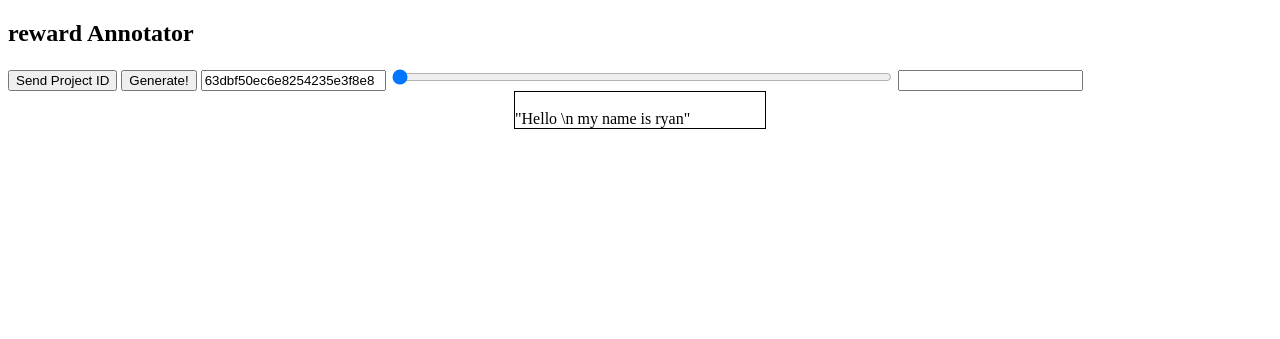
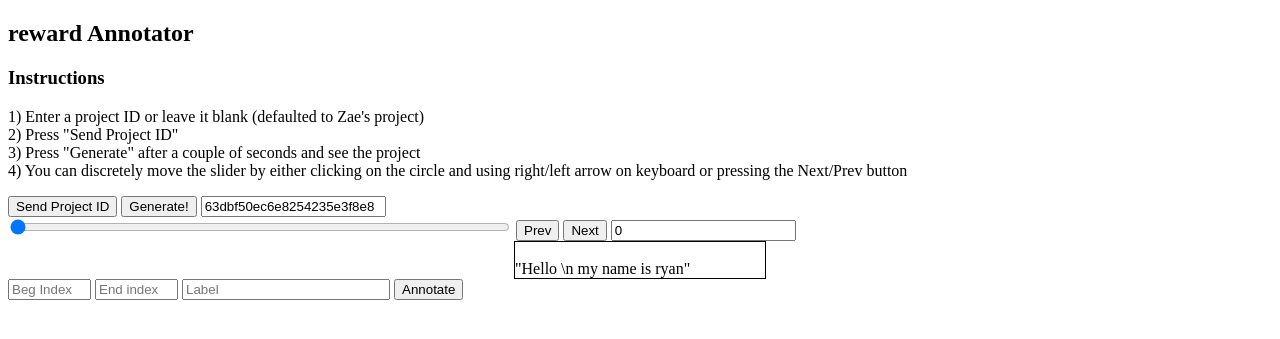
Before and after one commit to kooryan/reward-annotation-tool, a Flask app: page / in a window 1280 px wide. Shown: the top 339 px of the page. Run offline with Flask 2, Linux system fonts and the light colour scheme.

Commit message:
Additional edits

```diff
--- a/templates/index.html
+++ b/templates/index.html
@@ -7,12 +7,24 @@
 </head>
 <body>
     <h2>reward Annotator</h2>
+    <h3>Instructions</h3>
+    <p>
+        1) Enter a project ID or leave it blank (defaulted to Zae's project) <br>
+        2) Press "Send Project ID" <br>
+        3) Press "Generate" after a couple of seconds and see the project <br>
+        4) You can discretely move the slider by either clicking on the circle and using right/left arrow on keyboard or pressing the Next/Prev button
+    </p>
+
+
     <button type="button" onclick="retrieveProject()">Send Project ID</button>
     <button type="button" onclick="generateText()">Generate!</button>
     <input type="text" id="projectID" name="projectID" placeholder="projectID" value="63dbf50ec6e8254235e3f8e8">
+    <br>
+    <input style="width: 500px;" id="player" type="range" min="0" max="100" step="1" value="0" onchange="updateTextInput(this.value);"/>
+    <button type="button" onclick="decrementSlider()">Prev</button>
+    <button type="button" onclick="incrementSlider()">Next</button>
+    <input type="text" id="textInput" value="0">
 
-    <input style="width: 500px;" id="player" type="range" min="0" max="100" step="1" value="0" onchange="updateTextInput(this.value);"/>
-    <input type="text" id="textInput" value="">
 
     <div id="displayContent" class="displayContent" style="white-space: pre-line; width: 750px; border: 1px solid black;">
         "Hello \n my name is ryan"
@@ -26,7 +38,28 @@
         let slider = document.getElementById("player");
         let contentDisplay = document.getElementById("displayContent");
 
-        slider.addEventListener("input",event => {
+        function resetSlider() {
+            slider.value = 0;
+            document.getElementById('textInput').value = slider.value;
+        }
+
+        function decrementSlider() {
+            slider.value--;
+            document.getElementById('textInput').value = slider.value;
+
+            var idx = slider.value;
+            contentDisplay.textContent = content[idx][2];
+        }
+
+        function incrementSlider() {
+            slider.value++;
+            document.getElementById('textInput').value = slider.value;
+
+            var idx = slider.value;
+            contentDisplay.textContent = content[idx][2];
+        }
+
+        slider.addEventListener("input", event => {
             var idx = event.target.value;
             console.log(idx);
             contentDisplay.textContent = content[idx][2];
@@ -41,9 +74,11 @@
             console.log(message[0][2]);
             content = message;
 
-            console.log(message.length)
-            contentDisplay.textContent = content[0][2]
-            slider.max = message.length-1
+            console.log(message.length);
+            contentDisplay.textContent = content[0][2];
+            slider.max = message.length-1;
+
+            resetSlider();
         }
 
         async function retrieveProject() {
@@ -69,7 +104,12 @@
         function updateTextInput(val) {
           document.getElementById('textInput').value = val;
         }
+    </script>
 
-    </script>
+    <input type="text" id="startingAnnotation" placeholder="Beg Index" style="width: 75px;">
+    <input type="text" id="endingAnnotation" placeholder="End index" style="width: 75px;">
+    <input type="text" id="labelAnnotation" placeholder="Label" style="width: 200px;">
+    <button type="button" onclick="">Annotate</button>
+
 </body>
 </html>
```
Also changed, not shown: static/css/style.css (line endings or trailing spaces).
